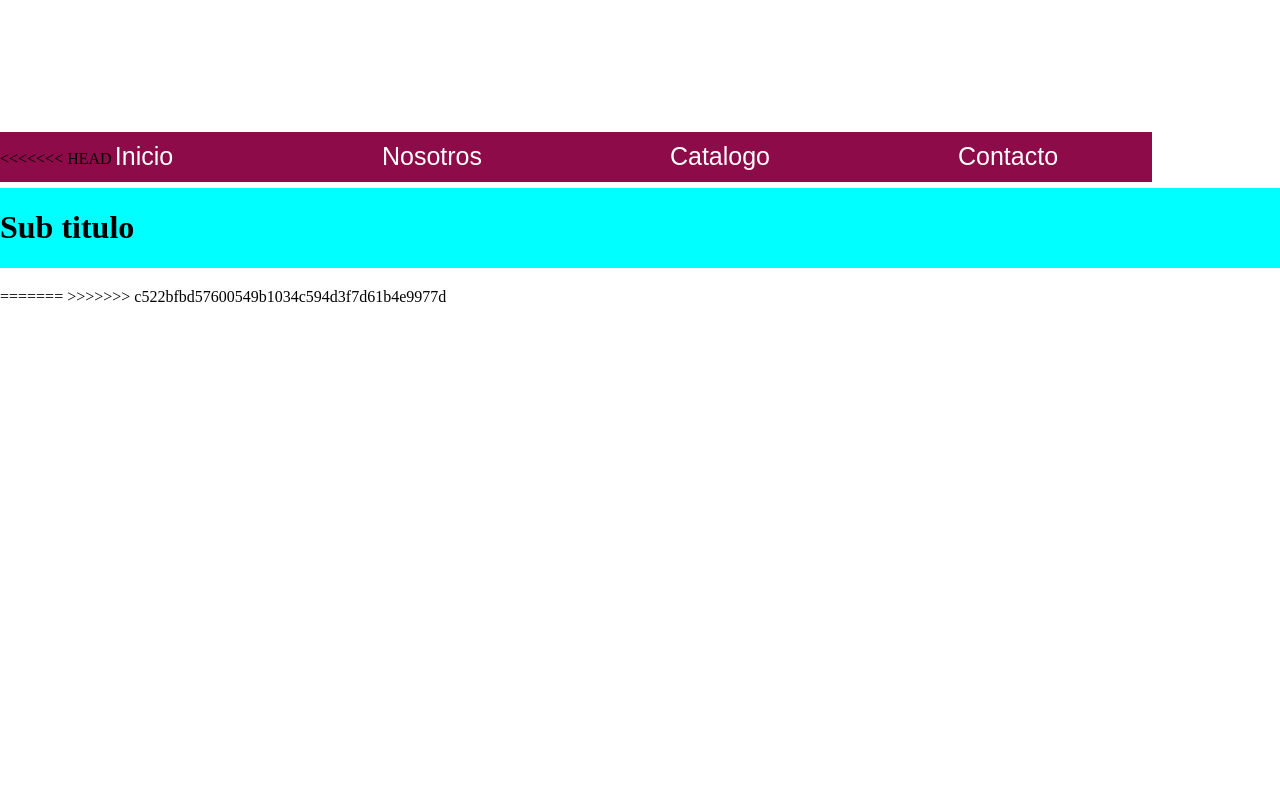
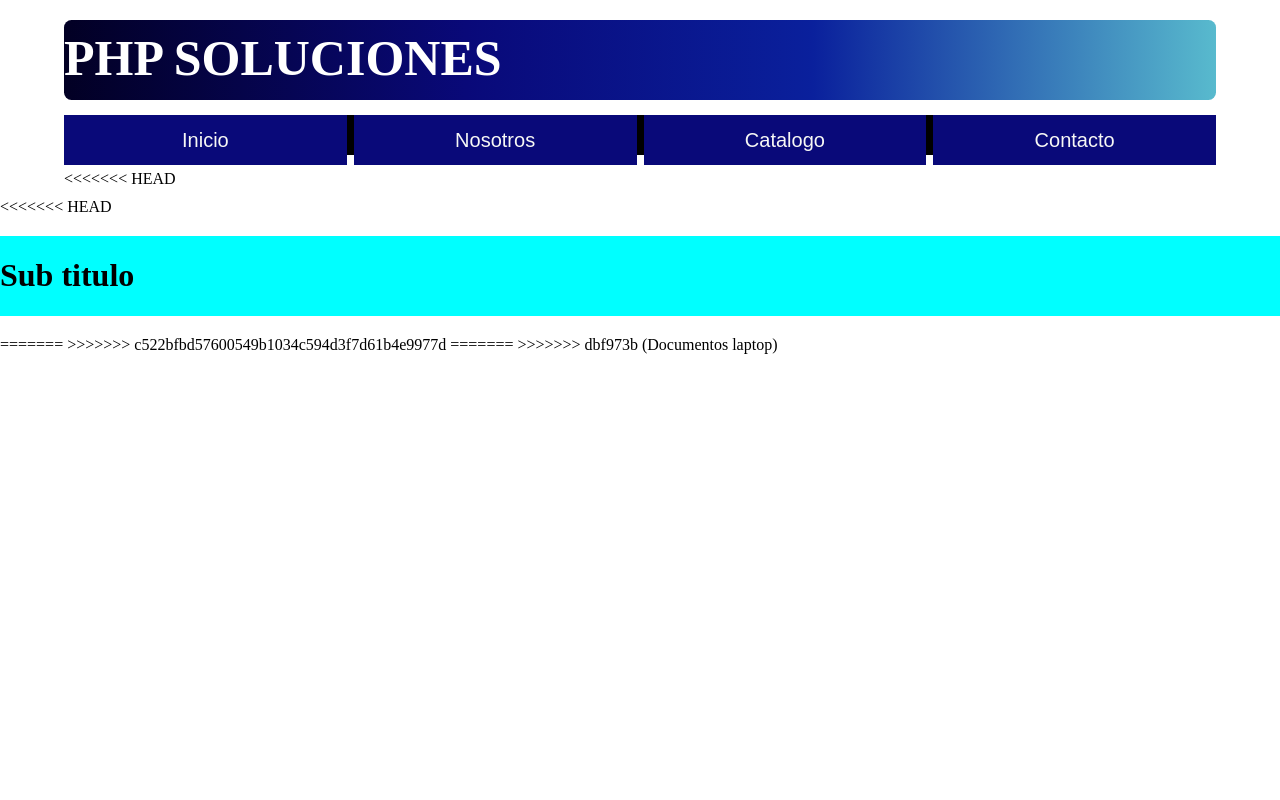
Before and after one commit to Luckord1989/Pruebas_estilos, a PHP site: page / in a window 1280 px wide. Run offline with PHP 8.4, Linux system fonts and the light colour scheme.

Commit message:
Resolviendo

```diff
--- a/estilo.css
+++ b/estilo.css
@@ -4,12 +4,35 @@ body{
 }
 #header{
     width: 90%;
+<<<<<<< HEAD
     height: 150px;
     display: flex;
     justify-content: center;
     align-items: center;
     flex-direction: column;
     margin: 0px;
+=======
+    height: 120px;
+    display: grid;
+    grid-template-columns: 1fr;
+    grid-template-rows: 2fr 1fr;
+    gap: 5px;
+    margin: 10px auto 10px auto;
+}
+
+#header #titulo{
+    background: rgb(2,0,36);
+    background: linear-gradient(90deg,
+        rgba(2,0,36,1) 0%,
+        rgb(9, 9, 121) 35%,
+        rgb(10, 32, 156) 65%,
+        rgba(25, 160, 187, 0.726) 100%);
+    display: flex;
+    flex-direction: column;
+    justify-content: center;
+    max-height: 80px;
+    border-radius: 7.5px;
+>>>>>>> dbf973b (Documentos laptop)
 }
 #header h1{
     height: 100px;
@@ -20,6 +43,7 @@ body{
     font-weight: bold;
 }
 #nav{
+<<<<<<< HEAD
     background-color: #e2c523;
     width: 100%;
     height: 50px;
@@ -42,19 +66,40 @@ li {
     padding: 0px;
     margin: 0px;
     width: 30em;
+=======
+    height: 40px;
+    width: 100%;
+    display: grid;
+    grid-template-columns: 1fr;
+}
+ul {
+    list-style-type: none;
+    margin-top: 0px;
+    padding-left: 0px;
+    height: 40px;
+    display: grid;
+    grid-template-columns: repeat(4,1fr);
+    gap: 7px;
+}
+
+li {
+    background-color: #090979;
+    text-align: center;
+>>>>>>> dbf973b (Documentos laptop)
     display: flex;
     justify-content: center;
     align-items: center;
 }
 
 a {
-    color: #ffffff;
+    color: #f7f8f5;
     text-decoration: none;
-    font-size: 25px;
+    font-size: 20px;
     font-family: Arial, Helvetica, sans-serif;
 }
 
 li:hover{
+<<<<<<< HEAD
     background-color: #0b8d16;
     height: 50px;
     float: none;
@@ -72,3 +117,73 @@ li:hover{
     display: flex;
     margin: 20px auto;
 }
+=======
+    background-color: #090979;
+    background: radial-gradient(circle,
+        #7096cc 0%,
+        #2d43bd 25%,
+        #163a9b 60%,
+        #090979 80%,
+        #000000 100%);
+    transform: scale(1.03);
+    font-weight: bold;
+    box-shadow: 0px 5px 7px #141414be;
+}
+
+@media only screen and (max-width: 1024px) {
+    #header {
+        height: 40px;
+        grid-template-columns: 3fr 4fr;
+        grid-template-rows: 1fr;
+    }
+
+    #header h1{
+        font-size: 15px;
+    }
+
+    a {
+        font-size: 15px;
+    }
+
+}
+
+@media only screen and (max-width: 768px){
+    #header {
+        grid-template-columns: 3fr 1fr;
+    }
+
+    .barra-movil{
+        display: flex;
+    }
+
+    #nav {
+        display: none;
+    }
+}
+
+.barra-movil{
+    height: 30px;
+    width: 30px;
+    margin-left: 10px;
+    background-color: #090979;
+    border-radius: 5px;
+    display: none;
+    flex-direction: column;
+    justify-content: center;
+    align-items: center;
+}
+
+.barra-movil a {
+    width: 22px;
+    height: 18px;
+    display: grid;
+    grid-template-rows: repeat(3, 1fr);
+    gap: 3px;
+}
+
+.sub-barra{
+    background-color: #ffffff;
+    border-radius: 2px;
+}
+
+>>>>>>> dbf973b (Documentos laptop)
--- a/index.php
+++ b/index.php
@@ -1,14 +1,23 @@
 <html lang="en">
+
 <head>
     <meta charset="UTF-8">
     <meta name="viewport" content="width=device-width, initial-scale=1.0">
     <link rel="stylesheet" href="estilo.css">
     <title>Document</title>
 </head>
+
 <body>
     <div id="header">
         <div id="titulo">
             <h1>PHP SOLUCIONES</h1>
+        </div>
+        <div class="barra-movil">
+            <a href="">
+                <div class="sub-barra"></div>
+                <div class="sub-barra"></div>
+                <div class="sub-barra"></div>
+            </a>
         </div>
         <div id="nav">
             <ul>
@@ -18,6 +27,7 @@
                 <li><a href="">Contacto</a></li>
             </ul>
         </div>
+<<<<<<< HEAD
     </div>
 <<<<<<< HEAD
     <!-- Sección -->
@@ -28,5 +38,17 @@
 
 
 >>>>>>> c522bfbd57600549b1034c594d3f7d61b4e9977d
+=======
+    </div>
+    <div class="barra-movil">
+        <a href="">
+            <div class="sub-barra"></div>
+            <div class="sub-barra"></div>
+            <div class="sub-barra"></div>
+        </a>
+    </div>
+
+>>>>>>> dbf973b (Documentos laptop)
 </body>
+
 </html>
```
